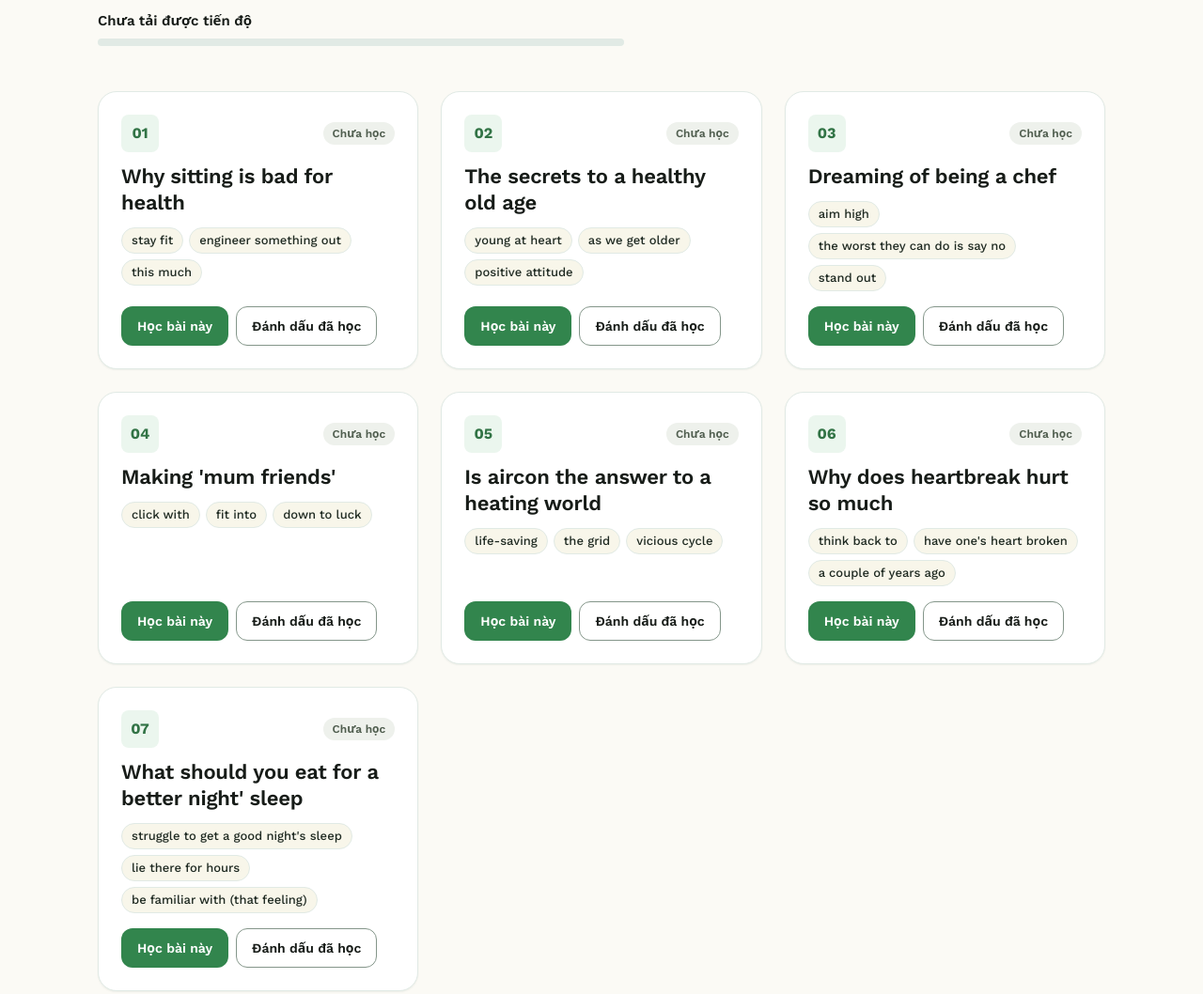
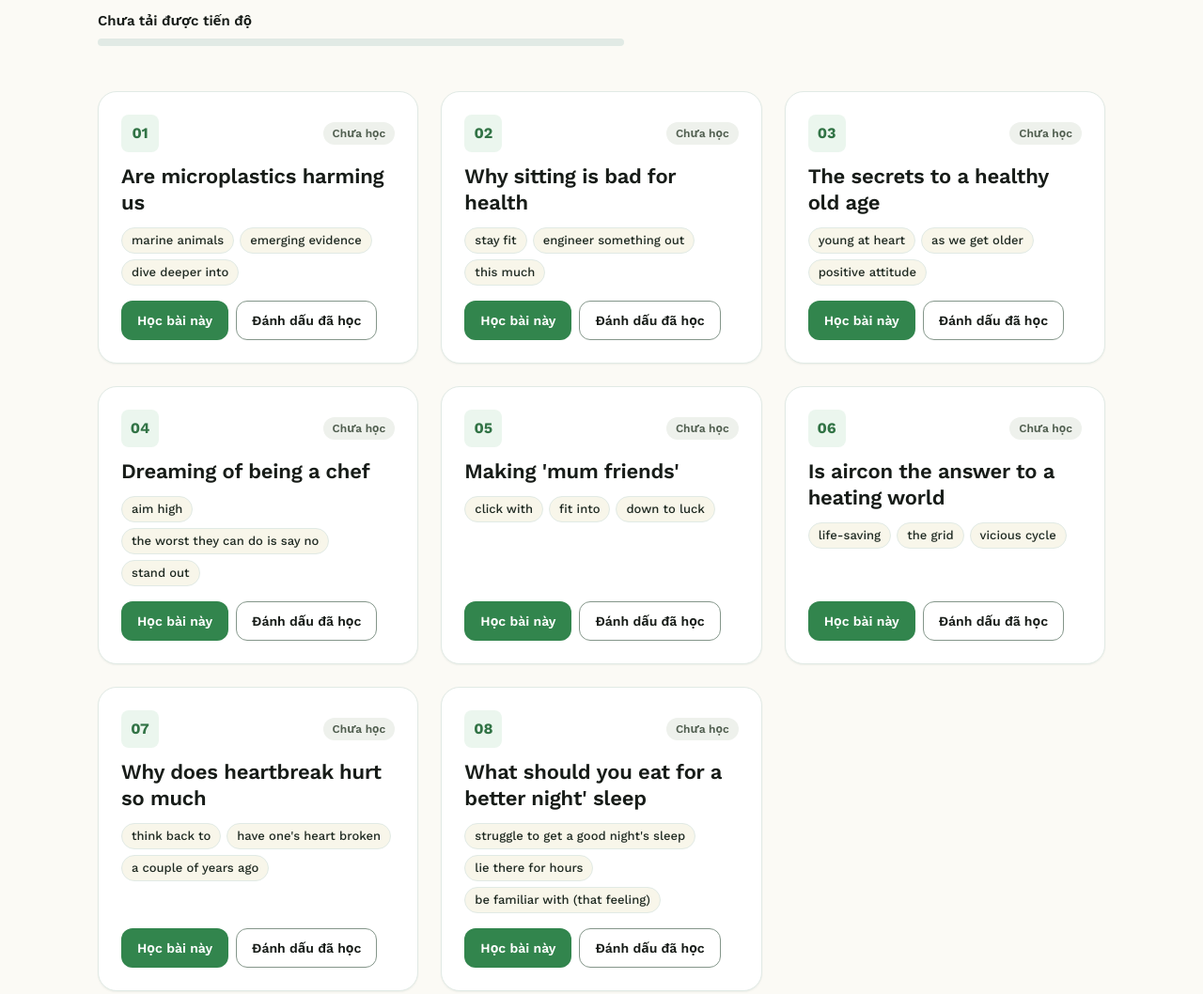
Before and after one commit to minhpth85/englishlab, a plain HTML site: page index.html in a window 1280 px wide. Shown: the part 860-1918 px from the top of the page at 94% size. Drawn offline with nearby package versions, Linux system fonts and the light colour scheme; no server answers.

Commit message:
AI auto-summarize and update index.html

```diff
--- a/index.html
+++ b/index.html
@@ -186,7 +186,7 @@ footer .wrap{display:flex;justify-content:space-between;flex-wrap:wrap;gap:16px}
 
   <section class="stats" aria-label="Số liệu">
     <div class="stats-inner">
-      <div><div class="stat-num" id="total-count">7</div><div class="stat-label">Bài học đã có</div></div>
+      <div><div class="stat-num" id="total-count">8</div><div class="stat-label">Bài học đã có</div></div>
       <div><div class="stat-num">8–10</div><div class="stat-label">Chunk mỗi bài</div></div>
       <div><div class="stat-num">10</div><div class="stat-label">Câu Speaking mỗi bài</div></div>
     </div>
@@ -217,6 +217,24 @@ footer .wrap{display:flex;justify-content:space-between;flex-wrap:wrap;gap:16px}
     <div class="hb-card-icon">01</div>
     <span class="status status--new">Chưa học</span>
   </div>
+  <h3>Are microplastics harming us</h3>
+  <ul class="chunk-list" aria-label="3 chunk trong bài">
+      <li lang="en">marine animals</li>
+      <li lang="en">emerging evidence</li>
+      <li lang="en">dive deeper into</li>
+  </ul>
+  <div class="card-actions">
+    <a class="hb-btn hb-btn--primary" href="Are-microplastics-harming-us.html">Học bài này</a>
+    <button class="hb-btn hb-btn--secondary done-btn" type="button" data-id="Are-microplastics-harming-us" aria-pressed="false">Đánh dấu đã học</button>
+  </div>
+</article>
+
+<!-- Bài 02 -->
+<article class="hb-card lesson-card">
+  <div class="card-top">
+    <div class="hb-card-icon">02</div>
+    <span class="status status--new">Chưa học</span>
+  </div>
   <h3>Why sitting is bad for health</h3>
   <ul class="chunk-list" aria-label="3 chunk trong bài">
       <li lang="en">stay fit</li>
@@ -229,10 +247,10 @@ footer .wrap{display:flex;justify-content:space-between;flex-wrap:wrap;gap:16px}
   </div>
 </article>
 
-<!-- Bài 02 -->
+<!-- Bài 03 -->
 <article class="hb-card lesson-card">
   <div class="card-top">
-    <div class="hb-card-icon">02</div>
+    <div class="hb-card-icon">03</div>
     <span class="status status--new">Chưa học</span>
   </div>
   <h3>The secrets to a healthy old age</h3>
@@ -247,10 +265,10 @@ footer .wrap{display:flex;justify-content:space-between;flex-wrap:wrap;gap:16px}
   </div>
 </article>
 
-<!-- Bài 03 -->
+<!-- Bài 04 -->
 <article class="hb-card lesson-card">
   <div class="card-top">
-    <div class="hb-card-icon">03</div>
+    <div class="hb-card-icon">04</div>
     <span class="status status--new">Chưa học</span>
   </div>
   <h3>Dreaming of being a chef</h3>
@@ -265,10 +283,10 @@ footer .wrap{display:flex;justify-content:space-between;flex-wrap:wrap;gap:16px}
   </div>
 </article>
 
-<!-- Bài 04 -->
+<!-- Bài 05 -->
 <article class="hb-card lesson-card">
   <div class="card-top">
-    <div class="hb-card-icon">04</div>
+    <div class="hb-card-icon">05</div>
     <span class="status status--new">Chưa học</span>
   </div>
   <h3>Making 'mum friends'</h3>
@@ -283,10 +301,10 @@ footer .wrap{display:flex;justify-content:space-between;flex-wrap:wrap;gap:16px}
   </div>
 </article>
 
-<!-- Bài 05 -->
+<!-- Bài 06 -->
 <article class="hb-card lesson-card">
   <div class="card-top">
-    <div class="hb-card-icon">05</div>
+    <div class="hb-card-icon">06</div>
     <span class="status status--new">Chưa học</span>
   </div>
   <h3>Is aircon the answer to a heating world</h3>
@@ -301,10 +319,10 @@ footer .wrap{display:flex;justify-content:space-between;flex-wrap:wrap;gap:16px}
   </div>
 </article>
 
-<!-- Bài 06 -->
+<!-- Bài 07 -->
 <article class="hb-card lesson-card">
   <div class="card-top">
-    <div class="hb-card-icon">06</div>
+    <div class="hb-card-icon">07</div>
     <span class="status status--new">Chưa học</span>
   </div>
   <h3>Why does heartbreak hurt so much</h3>
@@ -319,10 +337,10 @@ footer .wrap{display:flex;justify-content:space-between;flex-wrap:wrap;gap:16px}
   </div>
 </article>
 
-<!-- Bài 07 -->
+<!-- Bài 08 -->
 <article class="hb-card lesson-card">
   <div class="card-top">
-    <div class="hb-card-icon">07</div>
+    <div class="hb-card-icon">08</div>
     <span class="status status--new">Chưa học</span>
   </div>
   <h3>What should you eat for a better night' sleep</h3>
```
